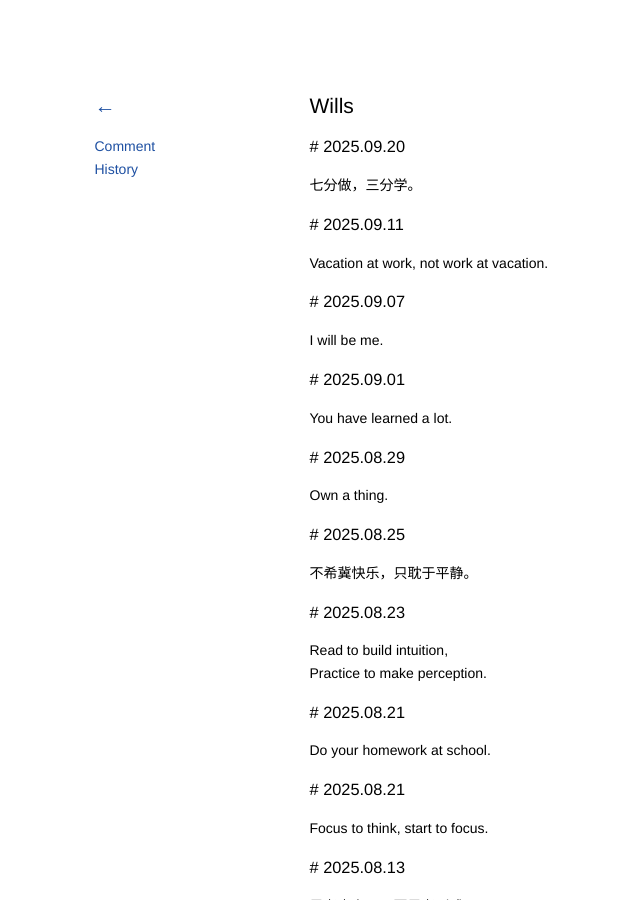
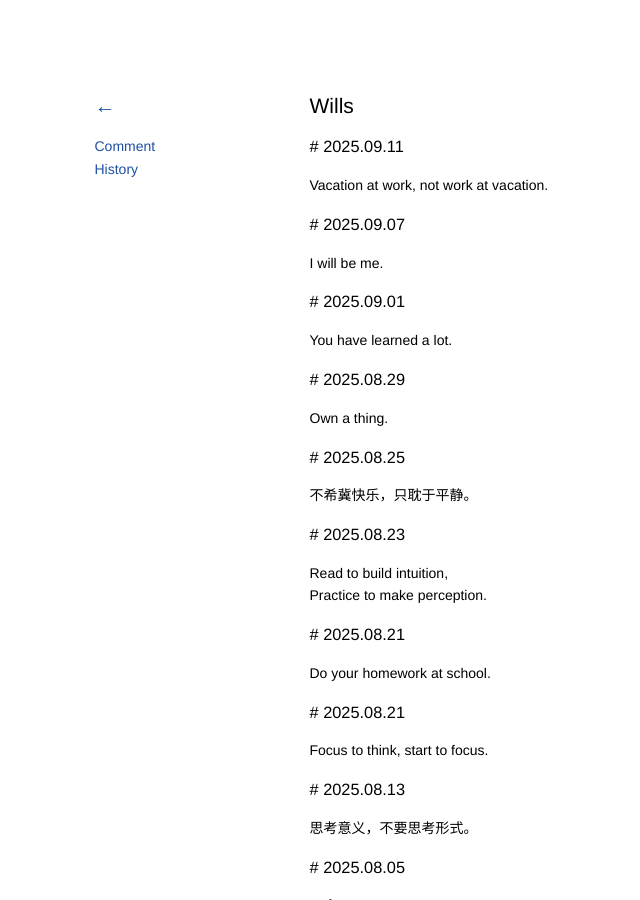
Before and after one commit to kidlj/awei, a Jekyll site: the page built from _wiki/wills.md, in a window 1280 px wide and 900 px high. Shown: the whole window, without its empty margins (38-678 px from the left). Built offline with Jekyll 4.4.1, drawn with Linux system fonts in a browser that asks for light colours.

Commit message:
update wills

```diff
--- a/_wiki/wills.md
+++ b/_wiki/wills.md
@@ -1,10 +1,6 @@
 ---
 title: Wills
 ---
-
-### 2025.09.20
-
-七分做，三分学。
 
 ### 2025.09.11
 
```
